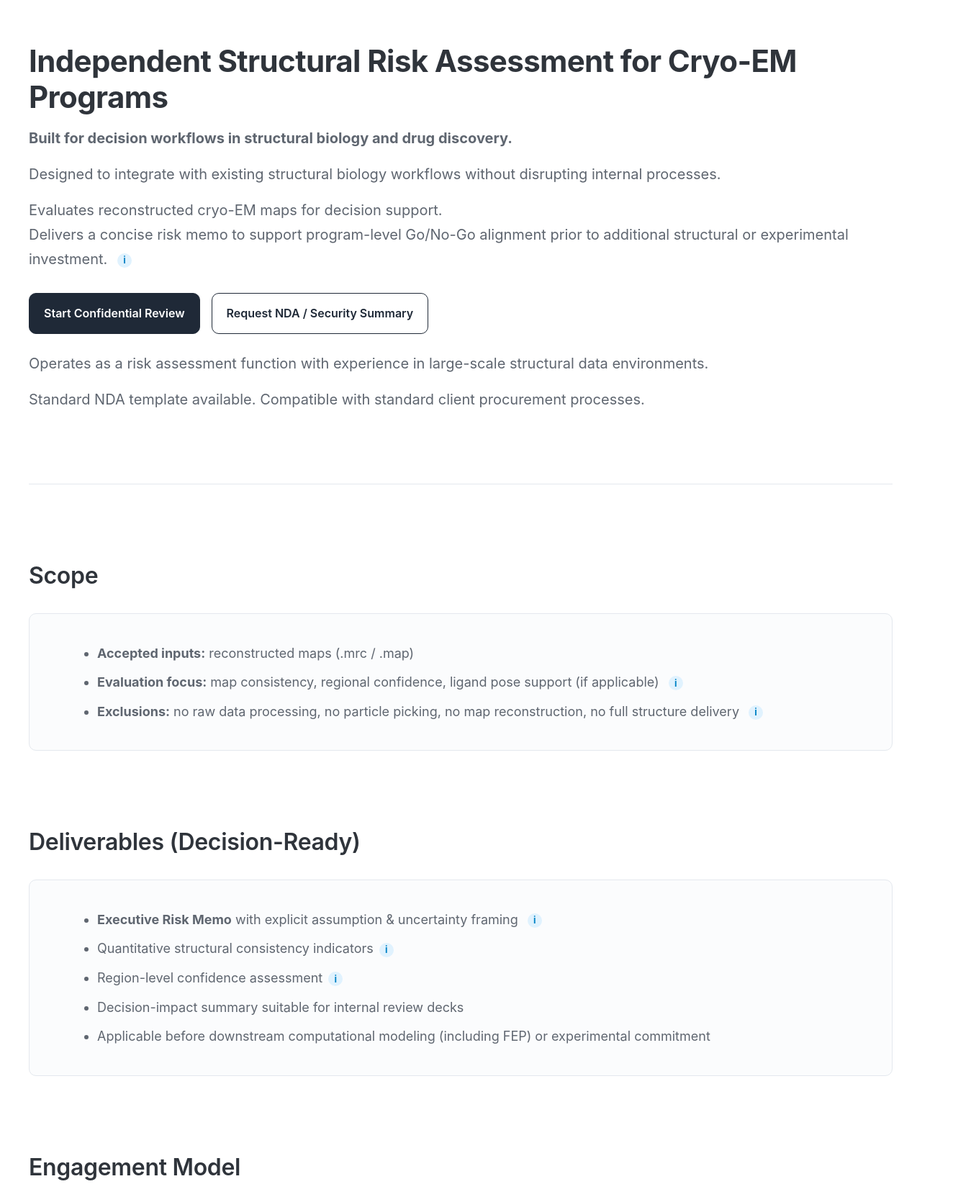
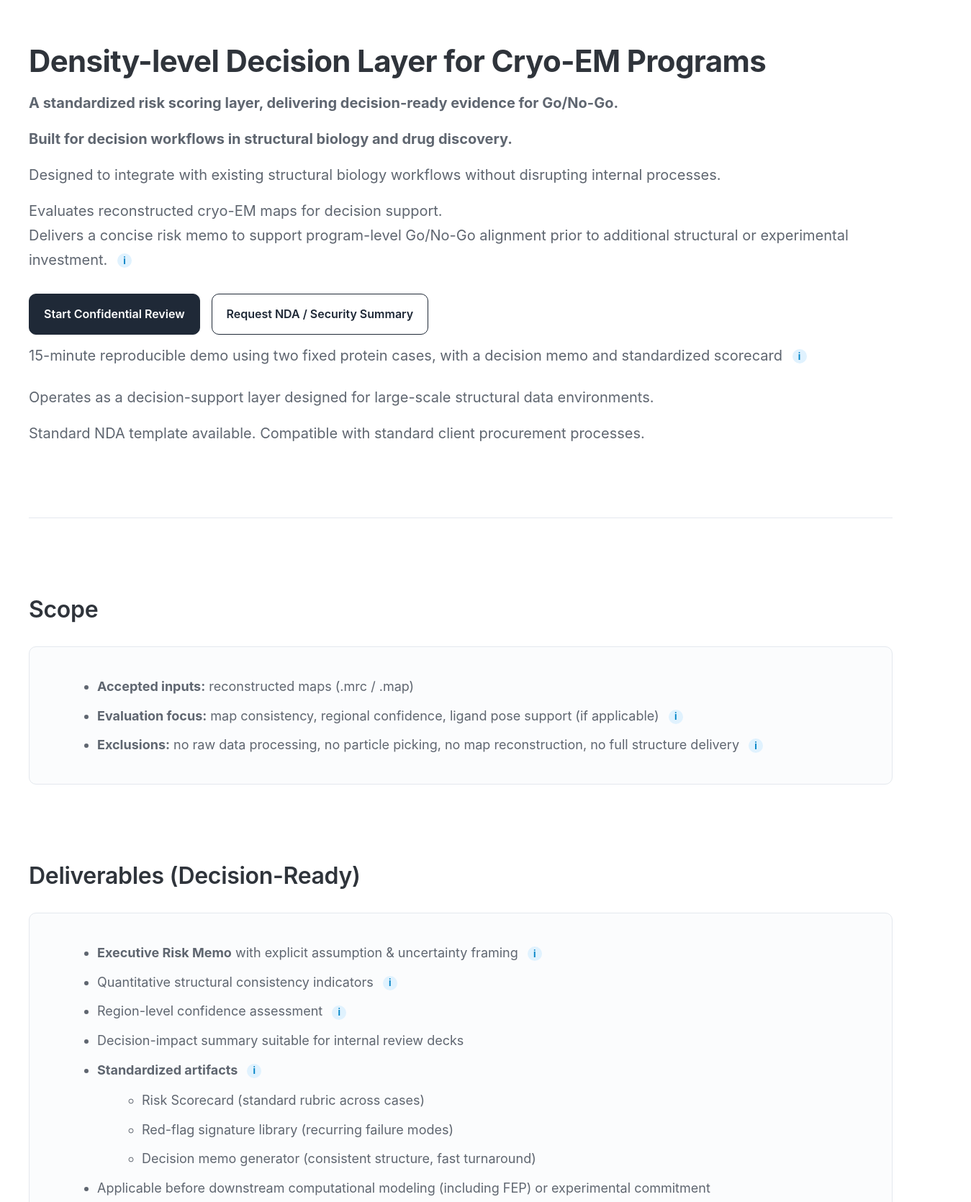
Before and after one commit to CrowdUnmix/cryomapdecision-site, a plain HTML site: page index.html in a window 1280 px wide. Shown: the part 20-1690 px from the top of the page at 72% size, 1349 px wide, since content can reach past the window. Drawn offline with Linux system fonts and the light colour scheme.

Commit message:
Update index.html

```diff
--- a/index.html
+++ b/index.html
@@ -3,7 +3,7 @@
 <head>
 <meta charset="utf-8" />
 <meta name="viewport" content="width=device-width, initial-scale=1" />
-<title>Independent Structural Risk Assessment for Cryo-EM Programs</title>
+<title>Density-level Decision Layer for Cryo-EM Programs</title>
 
 <style>
 :root{
@@ -319,7 +319,12 @@ li{
 <div class="wrap">
 
 <section class="hero">
-  <h1>Independent Structural Risk Assessment for Cryo-EM Programs</h1>
+  <h1>Density-level Decision Layer for Cryo-EM Programs</h1>
+
+  <!-- Subheadline: put this directly under the H1 -->
+  <p class="subheadline"><strong>
+    A standardized risk scoring layer, delivering decision-ready evidence for Go/No-Go.</strong>
+  </p>
 
   <p><strong>Built for decision workflows in structural biology and drug discovery.</strong></p>
 
@@ -340,8 +345,13 @@ li{
     <a class="btn secondary" href="mailto:evaluation@cryomapdecision.com?subject=NDA%20%2F%20Security%20Summary%20Request%3A%20%5BCompany%20%2F%20Team%5D&body=Hello%20CryoMapDecision%20team%2C%0D%0A%0D%0APlease%20send%20the%20NDA%20template%20and%20security%20summary%20for%20internal%20review.%0D%0A%0D%0ACompany%20%2F%20team%3A%0D%0AProgram%20area%20%28optional%29%3A%0D%0APreferred%20next%20step%20%28NDA%20only%20%2F%20security%20summary%20%2F%20brief%20call%29%3A%0D%0A%0D%0AIf%20available%2C%20please%20also%20share%20secure%20data%20transfer%20and%20retention%20details.%0D%0A%0D%0ABest%20regards%2C">Request NDA / Security Summary</a>
   </div>
 
+  <p class="small" style="margin-top:12px;">
+    15-minute reproducible demo using two fixed protein cases, with a decision memo and standardized scorecard
+    <span class="info">i<span class="tip">Uses public data only. No client data is displayed.</span></span>
+  </p>
+
   <p class="small" style="margin-top:24px;">
-    Operates as a risk assessment function with experience in large-scale structural data environments.
+    Operates as a decision-support layer designed for large-scale structural data environments.
   </p>
 
   <p class="small">
@@ -374,14 +384,25 @@ li{
   <h2>Deliverables (Decision-Ready)</h2>
   <div class="card">
     <ul>
-      <li><b>Executive Risk Memo</b> with explicit assumption & uncertainty framing <span class="info">i<span class="tip">Decision-focused document summarizing structural evidence quality and uncertainty.</span></span></li>
-      <li>Quantitative structural consistency indicators<span class="info">i<span class="tip">Quantitative measures describing density coherence and interpretability.</span></span></li>
-      <li>Region-level confidence assessment<span class="info">i<span class="tip">Localized reliability estimates across spatial segments of the density map.</span></span></li>
+      <li><b>Executive Risk Memo</b> with explicit assumption &amp; uncertainty framing <span class="info">i<span class="tip">Decision-focused document summarizing structural evidence quality and uncertainty.</span></span></li>
+      <li>Quantitative structural consistency indicators <span class="info">i<span class="tip">Quantitative measures describing density coherence and interpretability.</span></span></li>
+      <li>Region-level confidence assessment <span class="info">i<span class="tip">Localized reliability estimates across spatial segments of the density map.</span></span></li>
       <li>Decision-impact summary suitable for internal review decks</li>
+
+      <li><b>Standardized artifacts</b> <span class="info">i<span class="tip">Repeatable outputs designed for comparability across cases and internal auditability.</span></span>
+        <ul>
+          <li>Risk Scorecard (standard rubric across cases)</li>
+          <li>Red-flag signature library (recurring failure modes)</li>
+          <li>Decision memo generator (consistent structure, fast turnaround)</li>
+        </ul>
+      </li>
+
       <li>Applicable before downstream computational modeling (including FEP) or experimental commitment</li>
     </ul>
   </div>
 </section>
+
+
 
 <section>
   <h2>Engagement Model</h2>
@@ -402,6 +423,10 @@ li{
       <li>
         <strong>Commercial model:</strong> project-based billing, case-specific scope
         <span class="info">i<span class="tip">Pricing is scoped per case based on complexity and turnaround.</span></span>
+      </li>
+      <li>
+        <strong>Commercial path:</strong> paid pilots to annual team subscription to enterprise license (on-prem) as workflow adoption expands
+        <span class="info">i<span class="tip">Structured to start with a defined-scope pilot and scale into recurring subscriptions or enterprise licensing.</span></span>
       </li>
     </ul>
     <p class="small" style="margin-top:16px;">
@@ -487,7 +512,7 @@ li{
   </div>
 
   <div class="small" style="margin-top:6px;">
-    Project-based billing (case-specific).
+    Commercial path available from paid pilot to annual subscription.
   </div>
 
   <div class="small" style="margin-top:12px;">
```
